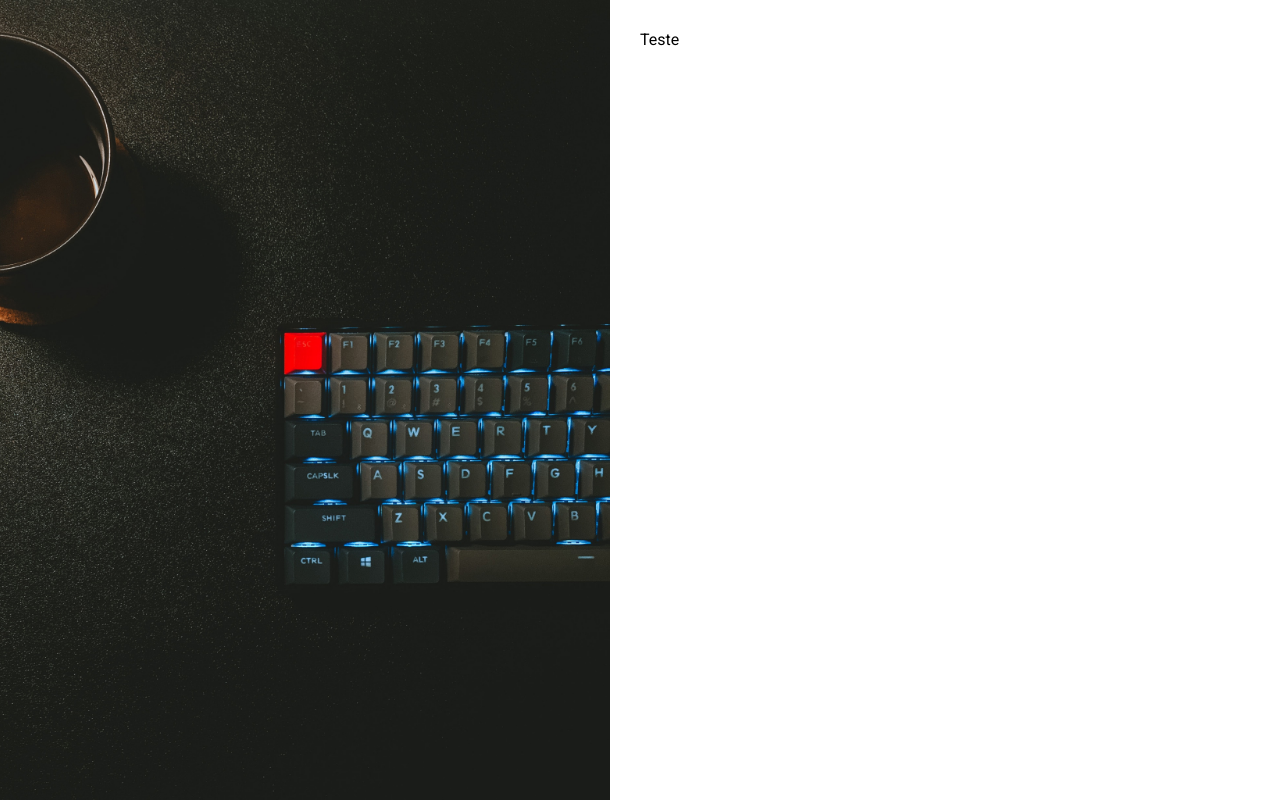
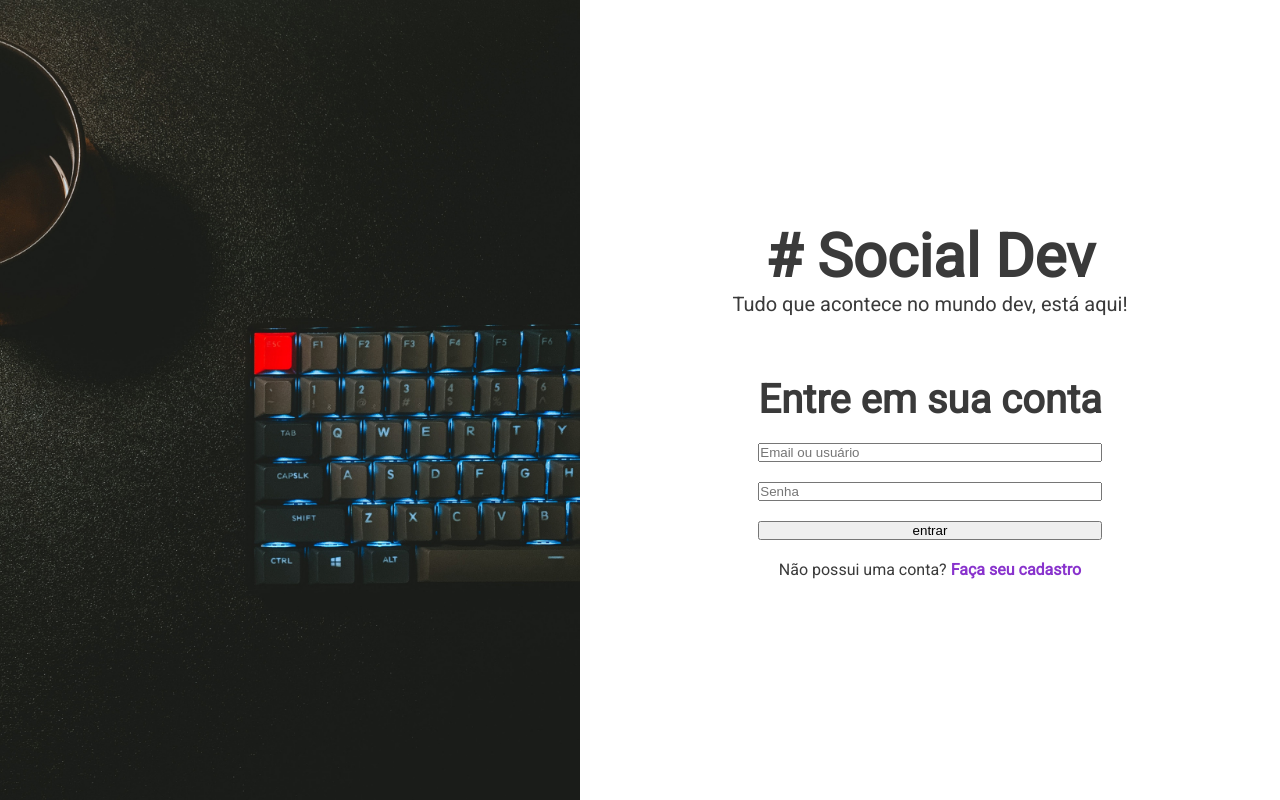
Before and after one commit to Raposo35/social-dev, a Next.js app: page /login in a window 1280 px wide. Built offline with nearby package versions, Linux system fonts and the light colour scheme.

Commit message:
criado esqueleto da pagina login

```diff
--- a/pages/_app.jsx
+++ b/pages/_app.jsx
@@ -8,6 +8,13 @@
 
 body {
   font-family: 'Roboto', sans-serif;
+	color: #3A3A3A;
+}
+
+a {
+	color: #8933CD;
+	font-weight: bold ;
+	text-decoration: none;
 }
 
 `;
--- a/pages/login.jsx
+++ b/pages/login.jsx
@@ -1,9 +1,43 @@
+import styled from 'styled-components';
 import ImageWithSpace from '../src/components/layout/ImageWithSpace';
+
+import H1 from '../src/components/typography/h1';
+import H4 from '../src/components/typography/h4';
+import H2 from '../src/components/typography/h2';
+
+const FormContainer = styled.div`
+	margin-top: 60px;
+`;
+
+const Form = styled.form`
+	display: flex;
+	flex-direction: column;
+	margin: 20px 0;
+	gap: 20px;
+`;
+
+const Text = styled.p`
+	text-align: center;
+`;
 
 function LoginPage() {
 	return (
 		<>
-			<ImageWithSpace>Teste</ImageWithSpace>
+			<ImageWithSpace>
+				<H1># Social Dev</H1>
+				<H4>Tudo que acontece no mundo dev, está aqui!</H4>
+				<FormContainer>
+					<H2> Entre em sua conta</H2>
+					<Form>
+						<input placeholder="Email ou usuário" type="email" />
+						<input placeholder="Senha" type="password" />
+						<button>entrar</button>
+					</Form>
+					<Text>
+						Não possui uma conta? <a href="#">Faça seu cadastro</a>
+					</Text>
+				</FormContainer>
+			</ImageWithSpace>
 		</>
 	);
 }
--- a/src/components/layout/ImageWithSpace.jsx
+++ b/src/components/layout/ImageWithSpace.jsx
@@ -4,7 +4,7 @@
 	display: flex;
 `;
 
-const WIDTH_BREAK = '600px';
+const WIDTH_BREAK = '700px';
 
 const StyledImage = styled.div`
 	background-image: url('${(props) => props.image}');
@@ -21,14 +21,18 @@
 
 const StyledContainer = styled.div`
 	background-color: white;
-	padding: 30px;
+	padding: 30px 50px;
 	@media (min-width: ${WIDTH_BREAK}) {
-		width: 100%;
-		min-width: calc(${WIDTH_BREAK} - 60px);
+		min-width: calc(${WIDTH_BREAK} - 100px);
 	}
 	@media (max-width: ${WIDTH_BREAK}) {
 		width: 100%;
 	}
+
+	display: flex;
+	flex-direction: column;
+	align-items: center;
+	justify-content: center;
 `;
 
 function ImageWithSpace({ children, image }) {
--- /dev/null
+++ b/src/components/typography/h1.jsx
@@ -0,0 +1,8 @@
+import styled from 'styled-components';
+
+const H1 = styled.h1`
+	font-size: 60px;
+	font-weight: bold;
+`;
+
+export default H1;
--- /dev/null
+++ b/src/components/typography/h2.jsx
@@ -0,0 +1,8 @@
+import styled from 'styled-components';
+
+const H2 = styled.h2`
+	font-size: 40px;
+	font-weight: bold;
+`;
+
+export default H2;
--- /dev/null
+++ b/src/components/typography/h4.jsx
@@ -0,0 +1,8 @@
+import styled from 'styled-components';
+
+const H4 = styled.h4`
+	font-size: 20px;
+	font-weight: 500;
+`;
+
+export default H4;
```
